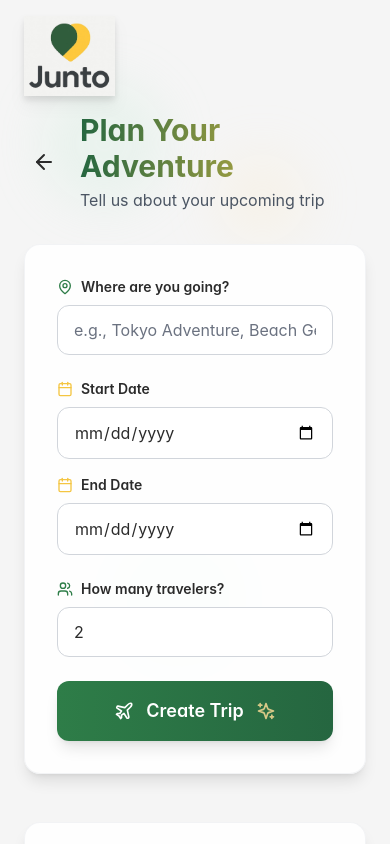
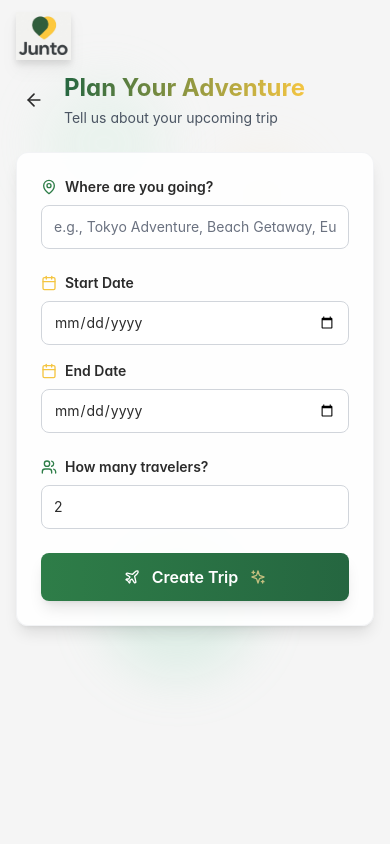
Before and after one commit to MimiLeinbach/Bolt-Hackathon, a React (Vite) app: page /create-trip in a window 390 px wide. Shown: the top 844 px of the page. Built offline with nearby package versions, Linux system fonts and the light colour scheme.

Commit message:
Responsive Layout Improvements - Step 1

```diff
--- a/src/components/shared/Layout.tsx
+++ b/src/components/shared/Layout.tsx
@@ -14,25 +14,25 @@ export default function Layout({ children }: LayoutProps) {
         <div className="absolute bottom-40 left-1/4 w-40 h-40 bg-forest-300/20 rounded-full blur-xl animate-float" style={{ animationDelay: '4s' }}></div>
       </div>
 
-      {/* Header - Compact and ABOVE background */}
-      <header className="relative z-20 px-6 py-4 bg-transparent">
+      {/* Header - Responsive and mobile-friendly */}
+      <header className="relative z-20 px-4 sm:px-6 py-3 sm:py-4 bg-transparent">
         <div className="max-w-7xl mx-auto">
           <div className="flex items-center justify-start">
-            {/* Junto Logo */}
+            {/* Junto Logo - Responsive sizing */}
             <div className="flex items-center">
               <img
                 src="/Juntobig.jpg"
                 alt="Junto Logo"
-                className="h-20 w-auto object-contain object-center drop-shadow-lg"
+                className="h-12 sm:h-16 lg:h-20 w-auto object-contain object-center drop-shadow-lg"
               />
             </div>
           </div>
         </div>
       </header>
 
-      {/* Main Content - Moved Up */}
-      <main className="relative z-10 px-6 pb-8">
-        <div className="max-w-4xl mx-auto">
+      {/* Main Content - Responsive padding and max-width */}
+      <main className="relative z-10 px-4 sm:px-6 pb-6 sm:pb-8">
+        <div className="max-w-7xl mx-auto">
           {children}
         </div>
       </main>
--- a/src/index.css
+++ b/src/index.css
@@ -30,37 +30,49 @@
   }
 
   .input-field {
-    @apply w-full px-4 py-3 rounded-xl border border-gray-300 bg-white;
+    @apply w-full px-3 sm:px-4 py-2.5 sm:py-3 rounded-lg sm:rounded-xl border border-gray-300 bg-white;
     @apply focus:outline-none focus:ring-2 focus:ring-forest-400 focus:border-forest-400;
     @apply transition-all duration-200 ease-out;
     @apply placeholder:text-gray-500;
-    @apply text-charcoal;
+    @apply text-charcoal text-sm sm:text-base;
   }
 
   .input-field:focus {
-    @apply bg-white shadow-lg transform scale-[1.02];
+    @apply bg-white shadow-lg transform scale-[1.01] sm:scale-[1.02];
   }
 
   .btn-primary {
-    @apply px-6 py-3 rounded-xl font-semibold text-white;
+    @apply px-4 sm:px-6 py-2.5 sm:py-3 rounded-lg sm:rounded-xl font-semibold text-white;
     @apply forest-gradient forest-gradient-hover;
     @apply shadow-lg hover:shadow-xl;
     @apply transform transition-all duration-200 ease-out;
     @apply hover:scale-105 active:scale-95;
+    @apply text-sm sm:text-base;
+    /* Ensure minimum touch target size on mobile */
+    min-height: 44px;
   }
 
   .btn-secondary {
-    @apply px-6 py-3 rounded-xl font-semibold;
+    @apply px-4 sm:px-6 py-2.5 sm:py-3 rounded-lg sm:rounded-xl font-semibold;
     @apply bg-white text-charcoal border border-gray-300;
     @apply hover:bg-light-gray hover:shadow-lg;
     @apply transform transition-all duration-200 ease-out;
     @apply hover:scale-105 active:scale-95;
+    @apply text-sm sm:text-base;
+    /* Ensure minimum touch target size on mobile */
+    min-height: 44px;
   }
 }
 
-/* Custom scrollbar */
+/* Custom scrollbar - responsive */
 ::-webkit-scrollbar {
-  width: 6px;
+  width: 4px;
+}
+
+@media (min-width: 640px) {
+  ::-webkit-scrollbar {
+    width: 6px;
+  }
 }
 
 ::-webkit-scrollbar-track {
@@ -75,3 +87,29 @@
 ::-webkit-scrollbar-thumb:hover {
   background: linear-gradient(to bottom, #256640, #f1b429);
 }
+
+/* Mobile-specific improvements */
+@media (max-width: 640px) {
+  /* Improve touch targets */
+  button, a, input, select, textarea {
+    min-height: 44px;
+  }
+
+  /* Prevent zoom on input focus on iOS */
+  input, select, textarea {
+    font-size: 16px;
+  }
+
+  /* Better modal positioning on mobile */
+  .fixed.inset-0 {
+    padding: 1rem;
+  }
+}
+
+/* Tablet improvements */
+@media (min-width: 641px) and (max-width: 1024px) {
+  /* Optimize for tablet touch */
+  button, a {
+    min-height: 48px;
+  }
+}
--- a/src/pages/CreateTripPage.tsx
+++ b/src/pages/CreateTripPage.tsx
@@ -102,25 +102,26 @@ export default function CreateTripPage() {
 
   return (
     <div className="animate-fade-in">
-      {/* Header */}
-      <div className="flex items-center mb-8">
+      {/* Header - Responsive */}
+      <div className="flex items-center mb-6 sm:mb-8">
         <button
           onClick={() => navigate('/')}
-          className="mr-4 p-2 rounded-xl hover:bg-white/50 transition-colors"
+          className="mr-3 sm:mr-4 p-2 rounded-xl hover:bg-white/50 transition-colors"
         >
-          <ArrowLeft className="w-6 h-6 text-charcoal" />
+          <ArrowLeft className="w-5 h-5 sm:w-6 sm:h-6 text-charcoal" />
         </button>
         <div>
-          <h1 className="text-3xl font-bold bg-gradient-to-r from-forest-600 to-gold-400 bg-clip-text text-transparent">
+          <h1 className="text-2xl sm:text-3xl font-bold bg-gradient-to-r from-forest-600 to-gold-400 bg-clip-text text-transparent">
             Plan Your Adventure
           </h1>
-          <p className="text-gray-600 mt-1">Tell us about your upcoming trip</p>
+          <p className="text-gray-600 mt-1 text-sm sm:text-base">Tell us about your upcoming trip</p>
         </div>
       </div>
 
-      <div className="grid lg:grid-cols-2 gap-12">
-        {/* Form */}
-        <div className="glass-card rounded-2xl p-8 animate-slide-up">
+      {/* Responsive layout - stacks on mobile, side-by-side on desktop */}
+      <div className="grid lg:grid-cols-2 gap-8 lg:gap-12">
+        {/* Form - Full width on mobile */}
+        <div className="glass-card rounded-xl sm:rounded-2xl p-6 sm:p-8 animate-slide-up">
           <form onSubmit={handleSubmit} className="space-y-6">
             {/* Trip Name */}
             <div>
@@ -141,8 +142,8 @@ export default function CreateTripPage() {
               )}
             </div>
 
-            {/* Dates */}
-            <div className="grid md:grid-cols-2 gap-4">
+            {/* Dates - Responsive grid */}
+            <div className="grid sm:grid-cols-2 gap-4">
               <div>
                 <label className="block text-sm font-semibold text-charcoal mb-2 flex items-center">
                   <Calendar className="w-4 h-4 mr-2 text-gold-400" />
@@ -200,30 +201,30 @@ export default function CreateTripPage() {
               )}
             </div>
 
-            {/* Submit Button */}
+            {/* Submit Button - Responsive sizing */}
             <button
               type="submit"
               disabled={isSubmitting}
-              className="w-full btn-primary text-lg py-4 flex items-center justify-center space-x-3 group disabled:opacity-50 disabled:cursor-not-allowed"
+              className="w-full btn-primary text-base sm:text-lg py-3 sm:py-4 flex items-center justify-center space-x-3 group disabled:opacity-50 disabled:cursor-not-allowed"
             >
               {isSubmitting ? (
                 <>
-                  <div className="w-5 h-5 border-2 border-white/30 border-t-white rounded-full animate-spin"></div>
+                  <div className="w-4 h-4 sm:w-5 sm:h-5 border-2 border-white/30 border-t-white rounded-full animate-spin"></div>
                   <span>Creating your adventure...</span>
                 </>
               ) : (
                 <>
-                  <Plane className="w-5 h-5 group-hover:translate-x-1 transition-transform" />
+                  <Plane className="w-4 h-4 sm:w-5 sm:h-5 group-hover:translate-x-1 transition-transform" />
                   <span>Create Trip</span>
-                  <Sparkles className="w-5 h-5 animate-pulse text-gold-300" />
+                  <Sparkles className="w-4 h-4 sm:w-5 sm:h-5 animate-pulse text-gold-300" />
                 </>
               )}
             </button>
           </form>
         </div>
 
-        {/* Preview */}
-        <div className="space-y-6 animate-slide-up" style={{ animationDelay: '0.2s' }}>
+        {/* Preview - Hidden on small screens, shown on large */}
+        <div className="space-y-6 animate-slide-up hidden lg:block" style={{ animationDelay: '0.2s' }}>
           <div className="glass-card rounded-2xl p-8">
             <h3 className="text-xl font-bold text-charcoal mb-6 flex items-center">
               <Sparkles className="w-5 h-5 mr-2 text-gold-400" />
```
Also changed, not shown: src/pages/HomePage.tsx (+46 -33 lines).
